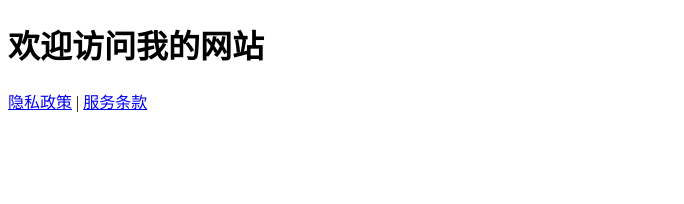
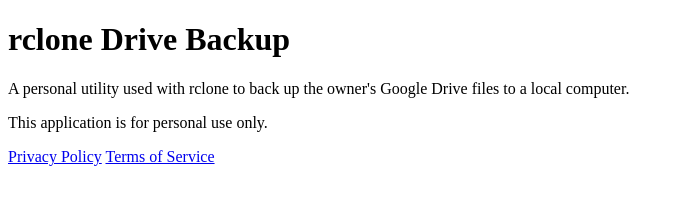
Before and after one commit to girlnaaz244-creator/rclone-drive-backup, a plain HTML site: page index.html in a window 1280 px wide. Shown: the whole page, without its empty margins (0-684 px from the left). Drawn offline with Linux system fonts and the light colour scheme.

Commit message:
Revise index.html for rclone Drive Backup
Updated the title and content of the index.html file to reflect the purpose of the application.

```diff
--- a/index.html
+++ b/index.html
@@ -1,15 +1,17 @@
 <!DOCTYPE html>
-<html lang="zh-CN">
+<html>
 <head>
-  <meta charset="UTF-8">
-  <meta name="viewport" content="width=device-width, initial-scale=1.0">
-  <title>首页</title>
+<meta charset="UTF-8">
+<title>rclone Drive Backup</title>
 </head>
 <body>
-  <h1>欢迎访问我的网站</h1>
-  <p>
-    <a href="privacy.html">隐私政策</a> |
-    <a href="terms.html">服务条款</a>
-  </p>
+<h1>rclone Drive Backup</h1>
+<p>
+A personal utility used with rclone to back up
+the owner's Google Drive files to a local computer.
+</p>
+<p>This application is for personal use only.</p>
+<a href="privacy.html">Privacy Policy</a>
+<a href="terms.html">Terms of Service</a>
 </body>
 </html>
```
